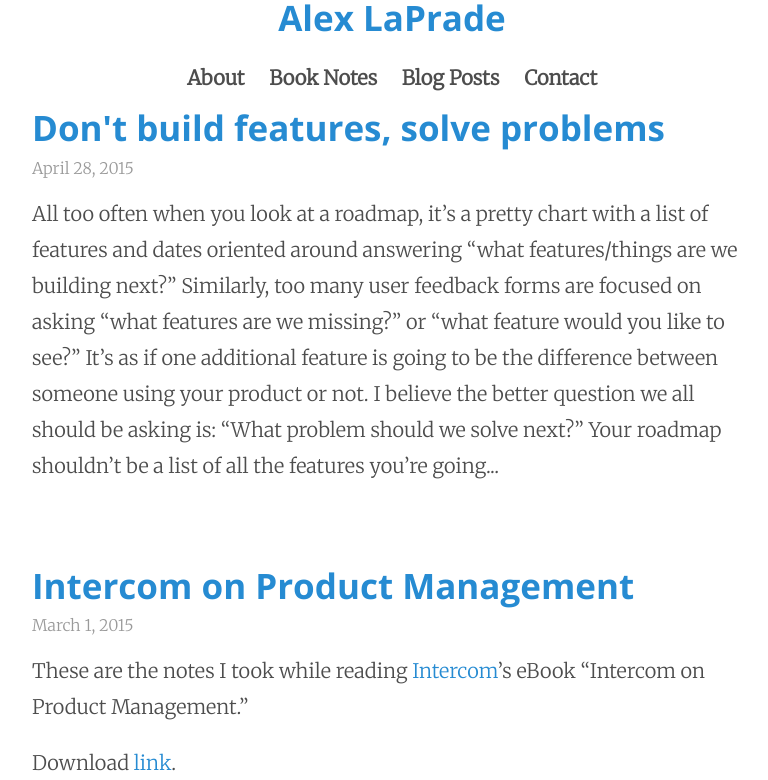
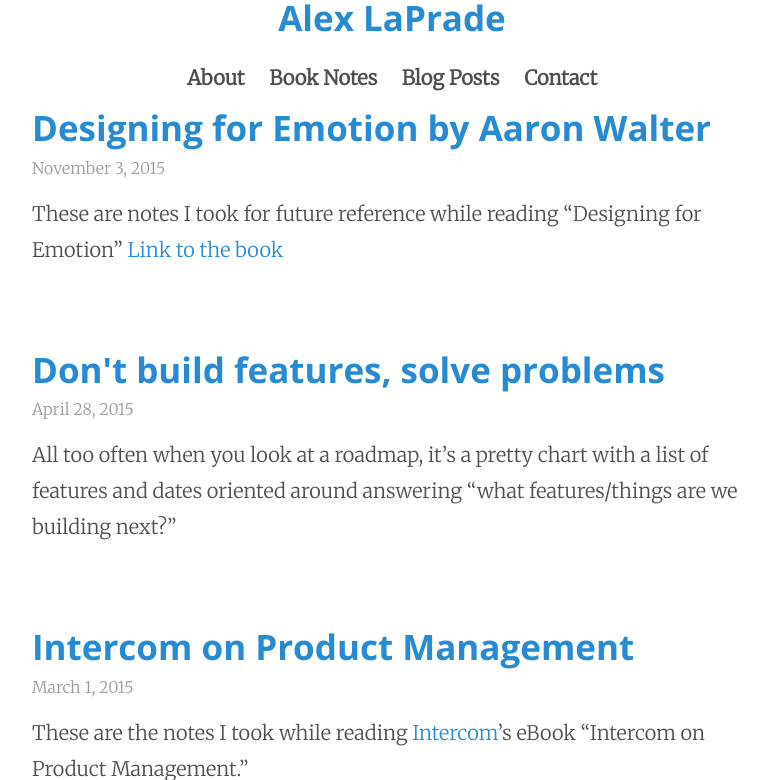
Before and after one commit to laprade/laprade.github.io, a Jekyll site: the page built from index.html, in a window 1280 px wide and 900 px high, cut to the strip 120-900 px from the top of the window. Shown: the whole strip, without its empty margins (248-1016 px from the left). Built offline with Jekyll 4.4.1, drawn with Linux system fonts in a browser that asks for light colours; the list of posts is cut into pages by our own code; some of the changed lines change nothing that is shown; some of the changed text lies outside the part shown.

Commit message:
added book notes for designing for emotion

```diff
--- /dev/null
+++ b/_posts/2015-11-3-designing-for-emotion.md
@@ -0,0 +1,77 @@
+---
+layout: post
+title: Designing for Emotion by Aaron Walter
+permalink: designing-for-emotion
+---
+These are notes I took for future reference while reading "Designing for Emotion" [Link to the book](http://abookapart.com/products/designing-for-emotion)
+
+<!-- more -->
+
+## 1/ Emotional Design
+
+What is Emotional Design?
+
+> [Using] psychology and craftsmanship to create an experience for users that makes them feel like there is a person, not a machine, at the other end of the connection.
+
+The founders of the arts & crafts movement often acknowledged that craftsmen left a bit of themselves in their work. In software, spending a couple minutes playing with an app should give you a sense of the people who designed and built the product.
+
+### The Basics
+
+_An interface mus be usable_: It should be relatively easy to perform basic tasks quickly, without a lot of relearning.
+
+Usability typically has been the pinnacle of interface design. Emotional Design takes it one step further and asks "What if an interface could help you complete a critical task and put a smile on your face?"
+
+### Usable = Edible
+
+> Think back to the best meal you've ever had... What made it so memorable? Was it the taste and texture of the food? Was it the unexpected pairing of flavors? Was it the artful presentation, attentive wait staff, and ambiance? Chances are, many of these factors worked in concert to elicit an intense emotional response?
+
+Usable interfaces = edible food. We should strive for more than just food that is edible - but also pleasurable.
+
+### Wufoo (Example)
+
+Wufoo uses
+- primary colors on each page
+- sans serif type faces
+- informal tones
+- minimal number of hard edges
+
+> It was really depressing to see so much software designed to remind people they're making databases in a windowless office.
+- Kevin Hale, UX Design Lead for Wufoo
+
+### Betabrand
+
+You must let your brand's personality show. Users should relate to your design as if it were just another human being.
+
+## 2/ Designing for Humans
+
+Twitter's use of the golden ratio in their timeline redesign:
+
+![Twitter's use of the golden ratio in their timeline redesign](/images/twitter-golden-ratio.png)
+
+Re: CTA's - if everything yells for your viewer's attention, nothing is heard.
+
+## 3/ Personality
+
+> If your website were a person, who would it be? Is it serious, buttoned up, all business, yet trustworthy and capable? Is it a wise-cracking buddy that makes even mundane tasks fun?
+
+The goal is to create a personality like in the classic "Get a Mac" ads.
+
+// [YouTube link](https://www.youtube.com/watch?v=qfv6Ah_MVJU)
+
+> Copy examples: Success message: "High fives! Your list has been imported." Error message: "Oops, looks like you forgot to enter an email address." Critical failure: "One of our servers is temporarily down. Our engineers are already on the case and will have it back online shortly. Thanks for your patience."
+
+## 4/ Emotional Engagement
+
+> Have you ever noticed that hearing your favorite song on the radio seems so much more enjoyable than when you play it yourself? **Surprise amplifies our emotional response.** When we anticipate a moment, the emotional response is diluted across time. A moment of surprise compresses emotion into a split second, making our reaction more intense and creating a strong imprint on our memory.
+
+## 5/ Overcoming obstacles
+
+Appearance greatly influences perceptions. You would trust a bodyguard in a perfectly pressed black Armani t-shirt versus a dude in ripped up jeans and a tie-dye Grateful Dead t-shirt.
+
+
+## 6/ Forgiveness
+
+> `Your audience performs an internal cost/benefit analysis every time you ask them to complete a task`.
+
+
+![Designing for Emotion](/images/designing-for-emotion.jpg)
--- a/book-notes.md
+++ b/book-notes.md
@@ -10,6 +10,8 @@ These aren’t meant to be a Cliff’s Notes version or substitute for reading t
 [Always Eat Left Handed: 15 Surprisingly Simple Secrets Of Success](/always-eat-left-handed/) by Rohit Bhargava
 
 [Brilliant, Crazy, Cocky: How the Top 1% of Entrepreneurs Profit from Global Chaos](/brilliant-crazy-cocky) by Sarah Lacy
+
+[Designing for Emotion](/designing-for-emotion) by Aaron Walter
 
 [Digital Body Language](/digital-body-language/) by Steven Woods
 
```
Also changed, not shown: _posts/2015-04-28-don't-build-features-solve-problems.md (+2 -0 lines), images/designing-for-emotion.jpg (added), 1 other file.
